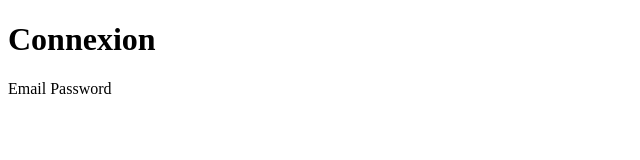
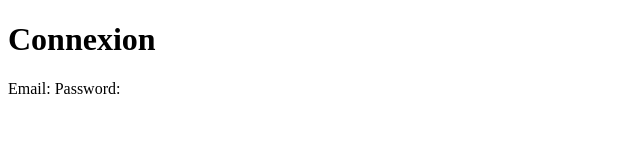
Before and after one commit to retro02o1/Diallo, a website: page login.html in a window 1280 px wide. Shown: the full height of the page, 0-640 px from the left. Drawn offline with Linux system fonts and the light colour scheme.

Commit message:
new changes

```diff
--- a/login.html
+++ b/login.html
@@ -7,8 +7,8 @@
 </head>
 <body>
     <h1>Connexion</h1>
-    <label for="">Email</label>
+    <label for="">Email:</label>
 
-    <label for="">Password</label>
+    <label for="">Password:</label>
 </body>
 </html>
```
